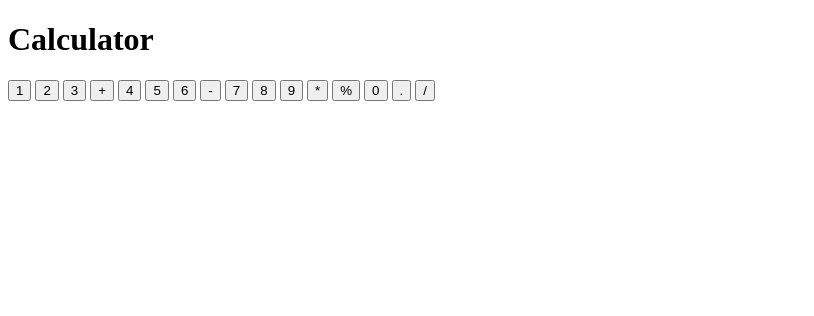
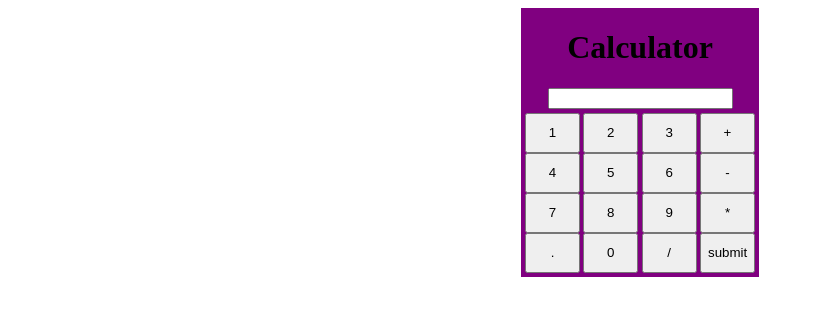
Before and after one commit to Alphastranger/Calculator, a plain HTML site: page index.html in a window 1280 px wide. Shown: the whole page, without its empty margins (0-814 px from the left). Drawn offline with Linux system fonts and the light colour scheme.

Commit message:
Added styling

```diff
--- a/index.html
+++ b/index.html
@@ -9,6 +9,9 @@
         <div class="topContainer">
             <h1>Calculator</h1>
             <div class="calcBox">
+                <div class="inputOutput">
+                    <input type="text" name="input">
+                </div>
                 <div class="calcButtons">
                     <button>1</button>
                     <button>2</button>
@@ -22,10 +25,10 @@
                     <button>8</button>
                     <button>9</button>
                     <button>*</button>
-                    <button>%</button>
+                    <button>.</button>
                     <button>0</button>
-                    <button>.</button>
                     <button>/</button>
+                    <button>submit</button>
                 </div>
             </div>
         </div>
--- a/style.css
+++ b/style.css
@@ -0,0 +1,31 @@
+body {
+    display: flex;
+    justify-content: center;
+}
+.topContainer{
+    background-color: purple;
+    display: inline-block;
+
+}
+h1 {
+    display: flex;
+    justify-content: center;
+}
+.inputOutput {
+    display: flex;
+    justify-content: center;
+}
+.calcButtons{
+    display:flex;
+    justify-content: space-between;
+    width: 230px;
+    flex-wrap: wrap;
+    flex-direction: row;
+    align-items: center;
+    align-content: stretch;
+    margin: 4px;
+}
+button {
+    height:40px;
+    width:55px;
+}
```
